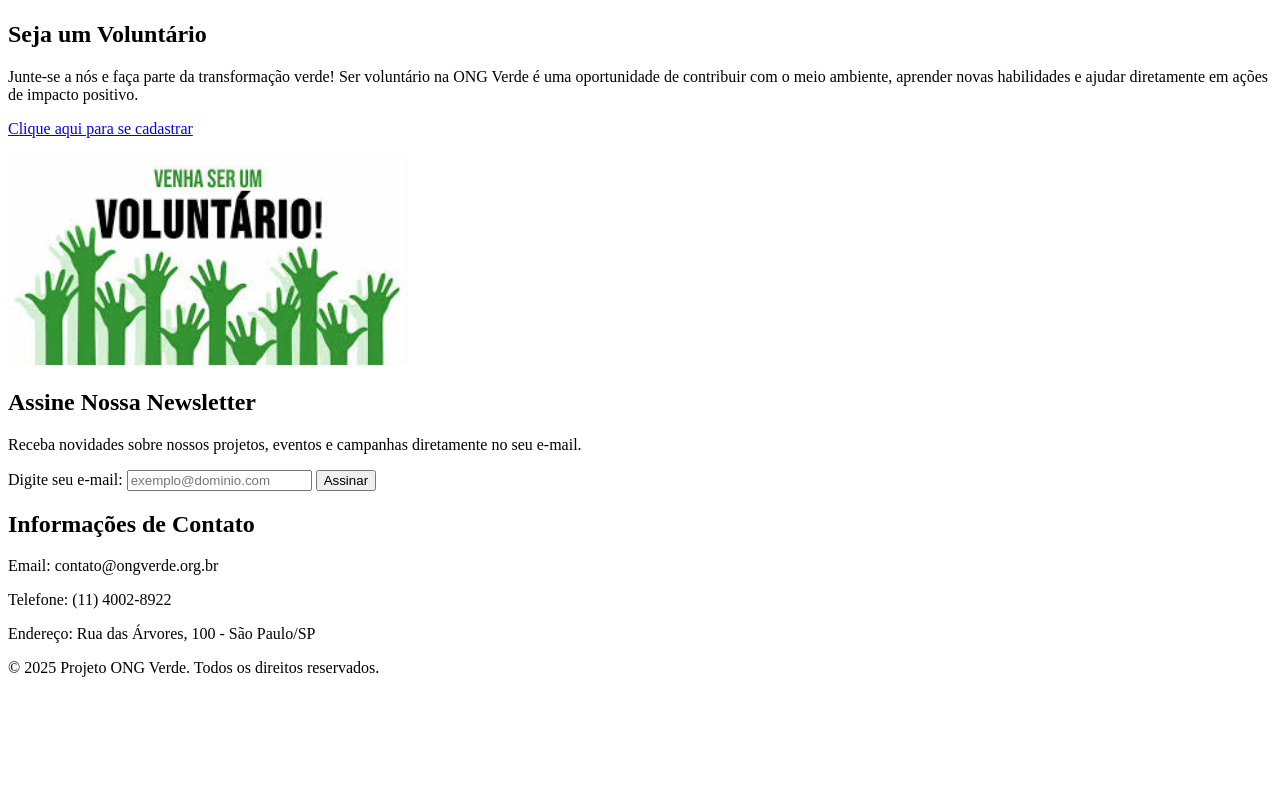
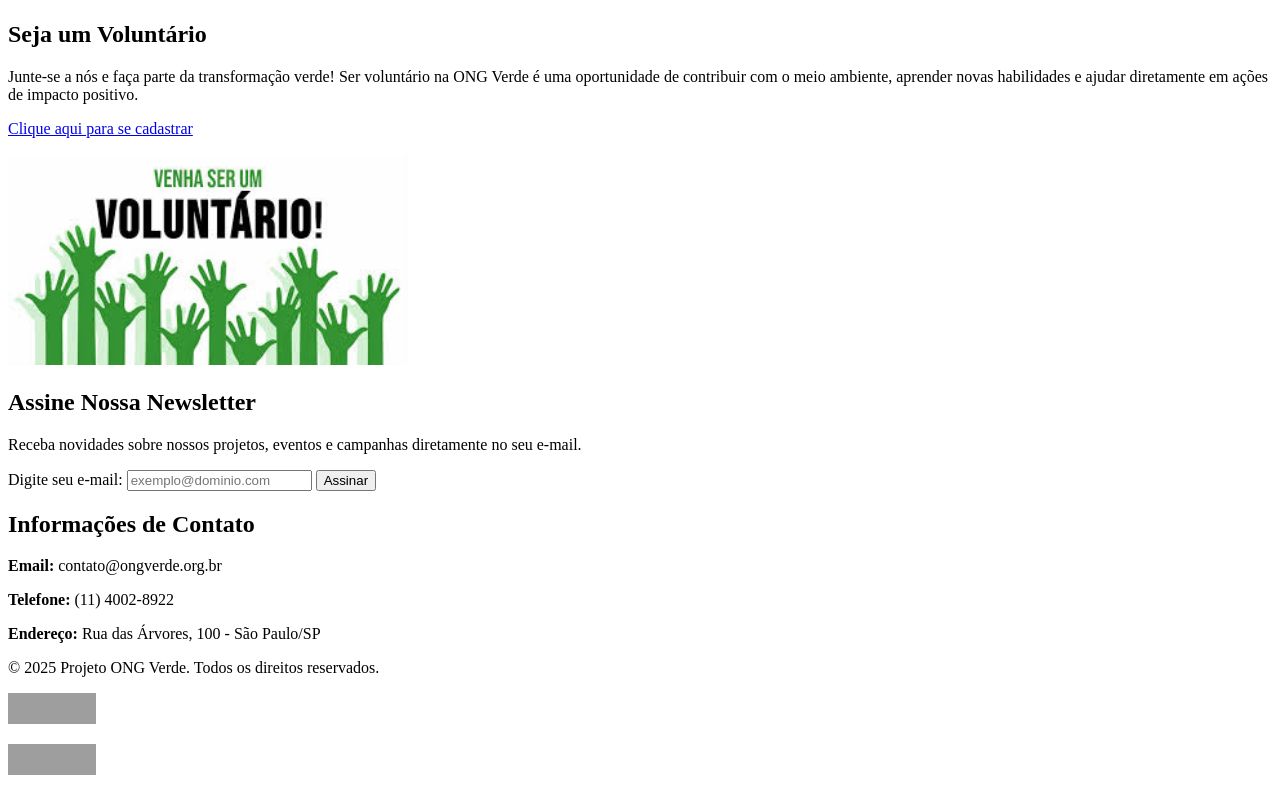
Before and after one commit to Ronaldo94-cf/Projeto-Ong-Verde, a plain HTML site: page index.html in a window 1280 px wide. Shown: the part 1042-1837 px from the top of the page. Before the commit the page ends 1735 px from the top, so only its background shows below. Drawn offline with Linux system fonts and the light colour scheme; files that its build step writes are made by us from their sources; grey boxes are pictures that could not be loaded.

Commit message:
Add files via upload

```diff
--- a/index.html
+++ b/index.html
@@ -1,10 +1,10 @@
 <!DOCTYPE html>
-<html lang="pt-br">
+<html lang="pt-BR">
 <head>
   <meta charset="UTF-8">
   <meta name="viewport" content="width=device-width, initial-scale=1.0">
   <title>Projeto ONG Verde</title>
-  <link rel="stylesheet" href="css/estilo.css">
+  <link rel="stylesheet" type="text/css" href="css/estilo.css">
 </head>
 <body>
 
@@ -22,6 +22,7 @@
   </header>
 
   <main>
+
     <!-- Seção Sobre -->
     <section id="sobre">
       <h2>Sobre a ONG Verde</h2>
@@ -72,10 +73,11 @@
     <!-- Contato -->
     <section id="contato">
       <h2>Informações de Contato</h2>
-      <p>Email: contato@ongverde.org.br</p>
-      <p>Telefone: (11) 4002-8922</p>
-      <p>Endereço: Rua das Árvores, 100 - São Paulo/SP</p>
+      <p><strong>Email:</strong> contato@ongverde.org.br</p>
+      <p><strong>Telefone:</strong> (11) 4002-8922</p>
+      <p><strong>Endereço:</strong> Rua das Árvores, 100 - São Paulo/SP</p>
     </section>
+
   </main>
 
   <footer>
@@ -84,3 +86,19 @@
 
 </body>
 </html>
+
+<p>
+    <a href="https://jigsaw.w3.org/css-validator/check/referer">
+        <img style="border:0;width:88px;height:31px"
+            src="https://jigsaw.w3.org/css-validator/images/vcss"
+            alt="CSS válido!" />
+    </a>
+</p>
+
+<p>
+    <a href="https://jigsaw.w3.org/css-validator/check/referer">
+        <img style="border:0;width:88px;height:31px"
+            src="https://jigsaw.w3.org/css-validator/images/vcss-blue"
+            alt="CSS válido!" />
+    </a>
+</p>
```
